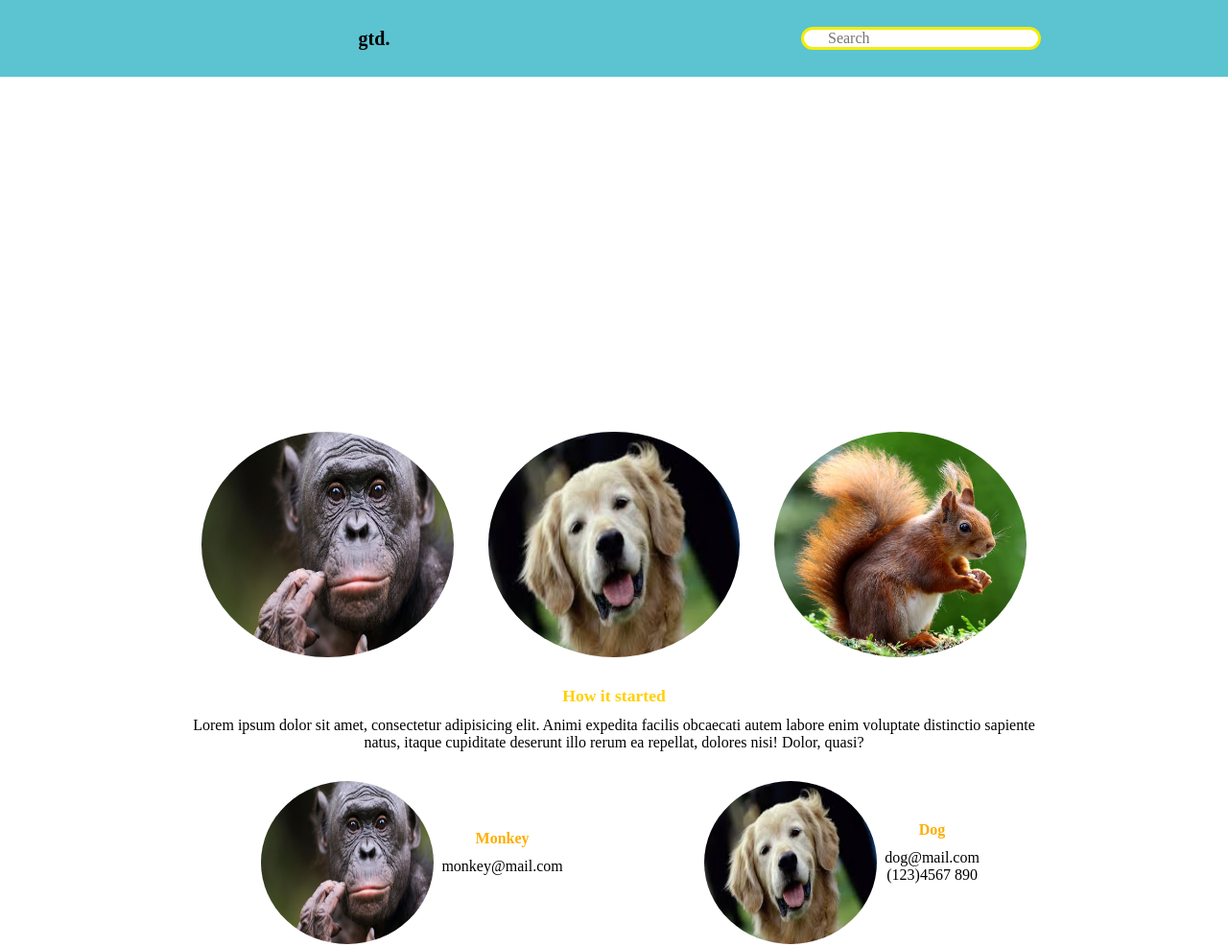
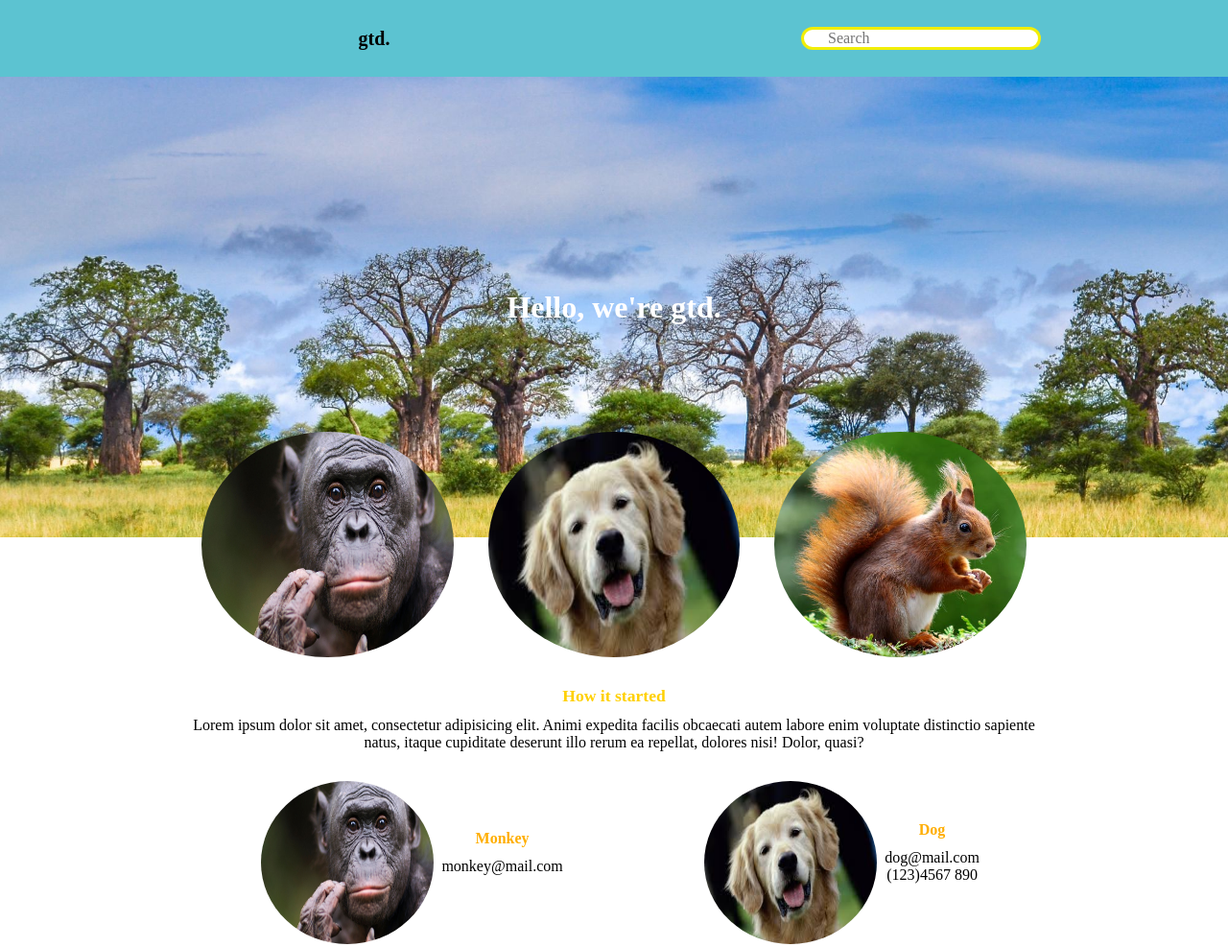
Before and after one commit to ernis1990/gtd_mobile_first, a plain HTML site: page index.html in a window 1280 px wide. Shown: the top 987 px of the page at 96% size. Drawn offline with Linux system fonts and the light colour scheme; the site is published under a folder, as on GitHub Pages, so addresses that start at the root find nothing.

Commit message:
master123

```diff
--- a/style.css
+++ b/style.css
@@ -48,7 +48,7 @@ input {
   align-items: center;
   width: 100%;
   height: 30vh;
-  background-image: url(/background.jpeg);
+  background-image: url(background.jpeg);
   background-size: cover;
   background-position-x: center;
   background-position-y: center;
```
